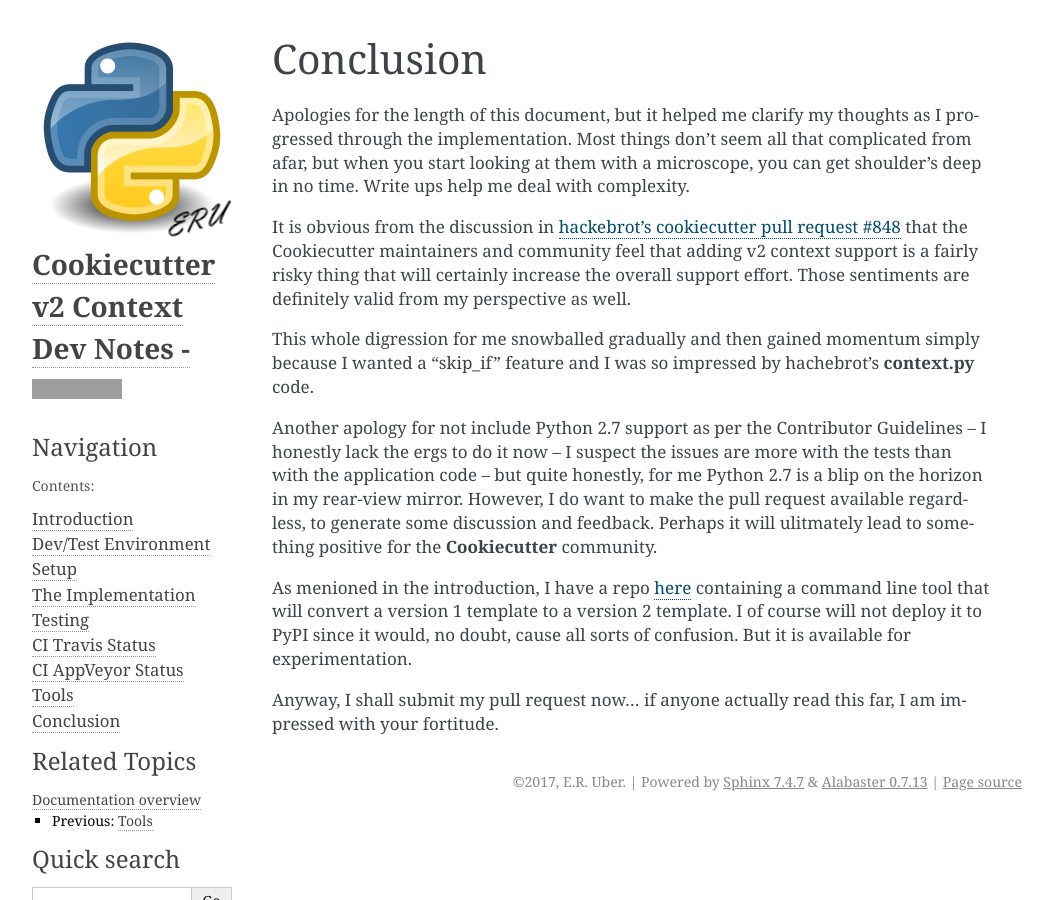
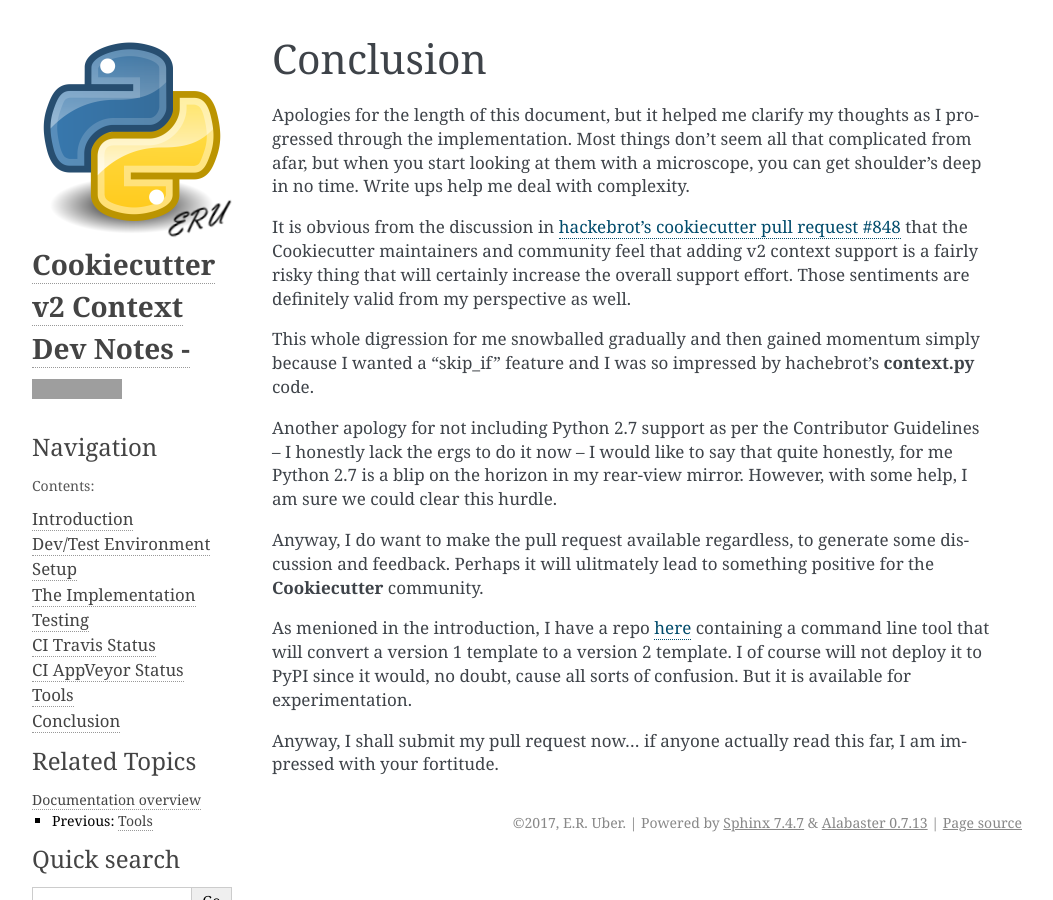
Before and after one commit to eruber/cookiecutter-fork-docs, a Sphinx documentation site: the page built from docs/source/conclusion.rst, in a window 1280 px wide. Shown: the whole page, without its empty margins (118-1171 px from the left). Built offline with Sphinx 7.4.7, drawn with Linux system fonts in a browser that asks for light colours; grey boxes are pictures that could not be loaded.

Commit message:
Python 2.7 update

```diff
--- a/docs/source/conclusion.rst
+++ b/docs/source/conclusion.rst
@@ -35,13 +35,15 @@
 simply because I wanted a "skip_if" feature and I was so impressed by
 hachebrot's **context.py** code.
 
-Another apology for not include Python 2.7 support as per the Contributor
-Guidelines -- I honestly lack the ergs to do it now -- I suspect the issues
-are more with the tests than with the application code -- but quite honestly,
-for me Python 2.7 is a blip on the horizon in my rear-view mirror. However,
-I do want to make the pull request available regardless, to generate some
-discussion and feedback. Perhaps it will ulitmately lead to something positive
-for the **Cookiecutter** community.
+Another apology for not including Python 2.7 support as per the Contributor
+Guidelines -- I honestly lack the ergs to do it now -- I would like to say
+that quite honestly, for me Python 2.7 is a blip on the horizon in my
+rear-view mirror. However, with some help, I am sure we could clear this
+hurdle.
+
+Anyway, I do want to make the pull request available regardless, to generate
+some discussion and feedback. Perhaps it will ulitmately lead to something
+positive for the **Cookiecutter** community.
 
 As menioned in the introduction, I have a repo `here`_ containing a command
 line tool that will convert a version 1 template to a version 2 template.
```
